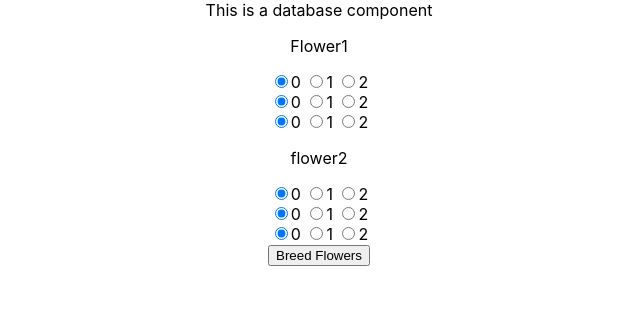
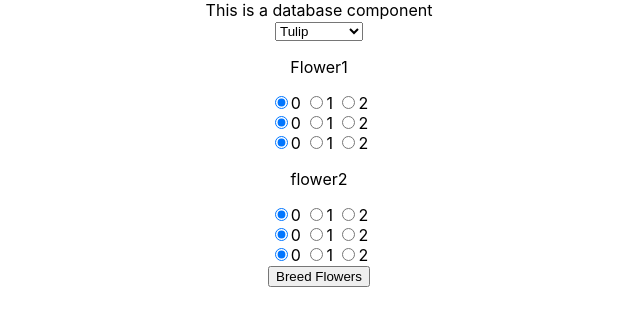
Before and after one commit to Quantaxer/AC-Flower-Genetic-Calculator, a React (Create React App) app in the folder frontend/: page / in a window 1280 px wide. Shown: the top 326 px of the page, without its empty margins (321-961 px from the left). Built offline with nearby package versions, Linux system fonts and the light colour scheme; no server answers.

Commit message:
Add species dropdown for flowers

```diff
--- a/frontend/package.json
+++ b/frontend/package.json
@@ -9,7 +9,8 @@
     "@testing-library/user-event": "^7.2.1",
     "react": "^16.13.1",
     "react-dom": "^16.13.1",
-    "react-scripts": "3.4.1"
+    "react-scripts": "3.4.1",
+    "react-bootstrap": "1.0.1"
   },
   "scripts": {
     "start": "react-scripts start",
--- a/frontend/src/Components/BreedFlowers.js
+++ b/frontend/src/Components/BreedFlowers.js
@@ -1,6 +1,7 @@
 import React, { Component } from 'react';
 import '../Styling/BreedFlowers.css';
-import IndividualFlower from './IndividualFlower.js'
+import IndividualFlower from './IndividualFlower.js';
+import FlowerDropdown from './FlowerDropdown.js';
 
 class BreedFlowers extends Component {
 
@@ -8,7 +9,8 @@ class BreedFlowers extends Component {
     super(props);
 
     this.state = {
-      flower: 'Rose',
+      species: 'Tulip',
+      numOfGenes: 3,
       child: [],
       flowerObject: {
       }
@@ -76,13 +78,22 @@ class BreedFlowers extends Component {
     });
   };
 
+  //Handler to get the state of the dropdown component
+  getDropdown = (species, genes) => {
+    this.setState({
+      flower: species,
+      numOfGenes: genes
+    });
+  };
+
   render() {
     return (
       <div className="Flowers">
+          <FlowerDropdown getDropdown={this.getDropdown} />
           <p>Flower1</p>
-          <IndividualFlower getFlower={this.getFlowerGenes} identifier={"flower1"} numOfGenes={3}/>
+          <IndividualFlower getFlower={this.getFlowerGenes} identifier={"flower1"} numOfGenes={this.state.numOfGenes}/>
           <p>flower2</p>
-          <IndividualFlower getFlower={this.getFlowerGenes} identifier={"flower2"} numOfGenes={3}/>
+          <IndividualFlower getFlower={this.getFlowerGenes} identifier={"flower2"} numOfGenes={this.state.numOfGenes}/>
           <button onClick={this.onClick}>Breed Flowers</button>
           <p>{this.state.child}</p>
       </div>
--- /dev/null
+++ b/frontend/src/Components/FlowerDropdown.js
@@ -0,0 +1,45 @@
+import React, { Component } from "react";
+import "../Styling/FlowerDropdown.css";
+
+class FlowerDropdown extends Component {
+  constructor(props) {
+    super(props);
+
+    this.state = {
+      species: "Rose"
+    };
+  }
+
+  handleChange = (event) => {
+    let numOfGenes = 3;
+    //Set the state
+    this.setState({
+      species: event.target.value,
+    }, () => {
+         //Call the function to send info to parent
+         if (this.state.species === "Rose") {
+           numOfGenes = 4;
+         }
+        this.props.getDropdown(this.state.species, numOfGenes);
+    });
+  }
+
+  render() {
+    return (
+      <div className="FlowerDropdown">
+        <select value={this.state.flower} onChange={this.handleChange}>
+          <option value="Tulip">Tulip</option>
+          <option value="Rose">Rose</option>
+          <option value="Cosmo">Cosmo</option>
+          <option value="Lily">Lily</option>
+          <option value="Pansy">Pansy</option>
+          <option value="Hyacinth">Hyacinth</option>
+          <option value="Mum">Mum</option>
+          <option value="Windflower">Windflower</option>
+        </select>
+      </div>
+    );
+  }
+}
+
+export default FlowerDropdown;
--- /dev/null
+++ b/frontend/src/Styling/FlowerDropdown.css
@@ -0,0 +1,3 @@
+.FlowerDropdown {
+    text-align: center;
+}
```
Also changed, not shown: 2 other files (tests, documents, lock files or other folders).
